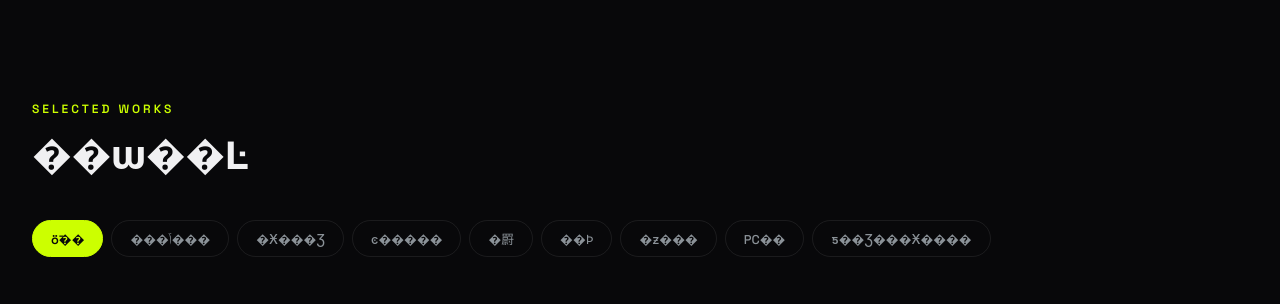
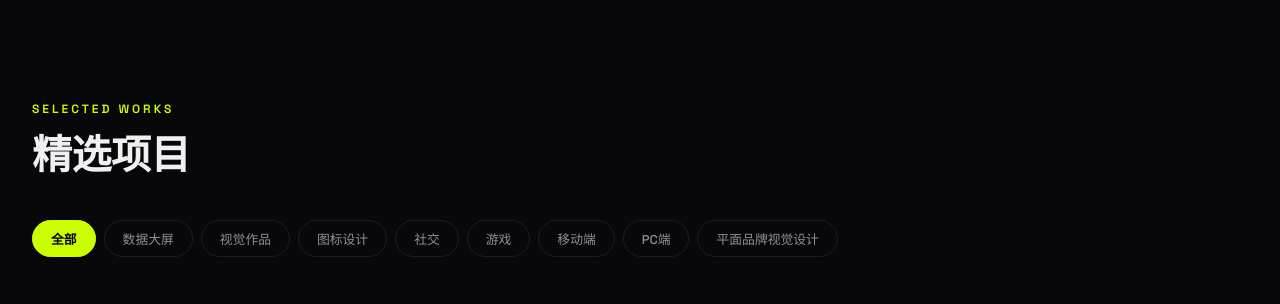
Before and after one commit to ltian869166-max/ai_log, a React (Vite) app: page / in a window 1280 px wide. Shown: the part 2220-2524 px from the top of the page. Built offline with nearby package versions, Linux system fonts and the light colour scheme; grey boxes are pictures that could not be loaded.

Commit message:
fix: 修复Projects.jsx中文乱码，恢复正确中文数据内容，清理临时文件

```diff
--- a/src/components/Projects.jsx
+++ b/src/components/Projects.jsx
@@ -2,137 +2,137 @@ import { useState, useRef } from 'react';
 import './Projects.css';
 
 const categories = [
-  'ȫ��',
-  '���ݴ���',
-  '�Ӿ���Ʒ',
-  'ͼ�����',
-  '�罻',
-  '��Ϸ',
-  '�ƶ���',
-  'PC��',
-  'ƽ��Ʒ���Ӿ����',
+  '全部',
+  '数据大屏',
+  '视觉作品',
+  '图标设计',
+  '社交',
+  '游戏',
+  '移动端',
+  'PC端',
+  '平面品牌视觉设计',
 ];
 
 const projects = [
   {
     id: 1,
-    category: '���ݴ���',
-    title: 'BI���ؼ�����ݴ���',
+    category: '数据大屏',
+    title: 'BI工地监控数据大屏',
     image: 'https://images.unsplash.com/photo-1551288049-bebda4e38f71?w=800&q=80',
-    tags: ['���ݿ��ӻ�', 'ʵʱ���', '�澯ϵͳ'],
+    tags: ['数据可视化', '实时监控', '告警系统'],
   },
   {
     id: 2,
-    category: '���ݴ���',
-    title: '�ǻ۳�����Ӫ����',
+    category: '数据大屏',
+    title: '智慧城市运营中心',
     image: 'https://images.unsplash.com/photo-1451187580459-43490279c0fa?w=800&q=80',
-    tags: ['��������', '3D��ͼ', 'ʵʱ����'],
+    tags: ['城市数据', '3D地图', '实时大屏'],
   },
   {
     id: 3,
-    category: '�Ӿ���Ʒ',
-    title: 'Ʒ���Ӿ�ʶ��ϵͳ',
+    category: '视觉作品',
+    title: '品牌视觉识别系统',
     image: 'https://images.unsplash.com/photo-1561070791-2526d30994b5?w=800&q=80',
-    tags: ['VI���', 'Ʒ�ƹ淶', '�Ӿ�����'],
+    tags: ['VI设计', '品牌规范', '视觉语言'],
   },
   {
     id: 4,
-    category: '�Ӿ���Ʒ',
-    title: 'AI��Ʒ�Ӿ�̽��',
+    category: '视觉作品',
+    title: 'AI产品视觉探索',
     image: 'https://images.unsplash.com/photo-1677442136019-21780ecad995?w=800&q=80',
-    tags: ['AI���', '�����Ӿ�', '���̽��'],
+    tags: ['AI设计', '概念视觉', '风格探索'],
   },
   {
     id: 5,
-    category: 'ͼ�����',
-    title: '��ҵ��ͼ���80+',
+    category: '图标设计',
+    title: '企业级图标库80+',
     image: 'https://images.unsplash.com/photo-1611162617213-7d7a39e9b1d7?w=800&q=80',
-    tags: ['ͼ��ϵͳ', '�����', '��ƹ淶'],
+    tags: ['图标系统', '组件库', '设计规范'],
   },
   {
     id: 6,
-    category: 'ͼ�����',
-    title: '3Dͼ����̽��',
+    category: '图标设计',
+    title: '3D图标风格探索',
     image: 'https://images.unsplash.com/photo-1620641788421-7a1c342ea42e?w=800&q=80',
-    tags: ['3Dͼ��', '������', '�Ӿ�ʵ��'],
+    tags: ['3D图标', '立体风格', '视觉实验'],
   },
   {
     id: 7,
-    category: '�罻',
-    title: 'PERFECT RUN �˶�����',
+    category: '社交',
+    title: 'PERFECT RUN 运动社区',
     image: 'https://images.unsplash.com/photo-1476480862126-209bfaa8edc8?w=800&q=80',
-    tags: ['�������', '�罻����', '�˶�����'],
+    tags: ['社区设计', '社交互动', '运动健康'],
   },
   {
     id: 8,
-    category: '�罻',
-    title: '�ѿ����罻ƽ̨',
+    category: '社交',
+    title: '脱口秀社交平台',
     image: 'https://images.unsplash.com/photo-1529156069898-49953e39b3ac?w=800&q=80',
-    tags: ['�罻ƽ̨', '�û�����', '�������'],
+    tags: ['社交平台', '用户体验', '互动设计'],
   },
   {
     id: 9,
-    category: '��Ϸ',
-    title: '��Ϸ����App���',
+    category: '游戏',
+    title: '游戏社区App设计',
     image: 'https://images.unsplash.com/photo-1538481199705-c710c4e965fc?w=800&q=80',
-    tags: ['��ϷUI', '��������', '����ϵͳ'],
+    tags: ['游戏UI', '社区互动', '赛事系统'],
   },
   {
     id: 10,
-    category: '��Ϸ',
-    title: '������ϷH5�',
+    category: '游戏',
+    title: '闯关游戏H5活动',
     image: 'https://images.unsplash.com/photo-1552820728-8b83bb6b2b6f?w=800&q=80',
-    tags: ['H5��Ϸ', '����', '����ת��'],
+    tags: ['H5游戏', '活动设计', '增长转化'],
   },
   {
     id: 11,
-    category: '�ƶ���',
-    title: '�Ʋ��˶�����App',
+    category: '移动端',
+    title: '计步运动健身App',
     image: 'https://images.unsplash.com/photo-1512941937669-90a1b58e7e9c?w=800&q=80',
-    tags: ['App���', '���ݿ��ӻ�', '�˶�����'],
+    tags: ['App设计', '数据可视化', '运动健康'],
   },
   {
     id: 12,
-    category: '�ƶ���',
-    title: '��Դ��ҵЭ��App',
+    category: '移动端',
+    title: '能源行业协作App',
     image: 'https://images.unsplash.com/photo-1517292987719-0369a794ec0f?w=800&q=80',
-    tags: ['��ҵЭ��', '�ƶ���', 'ͨѶ����'],
+    tags: ['企业协作', '移动端', '通讯工具'],
   },
   {
     id: 13,
-    category: 'PC��',
-    title: '��Ͷ����Ϣƽ̨',
+    category: 'PC端',
+    title: '招投标信息平台',
     image: 'https://images.unsplash.com/photo-1460925895917-afdab827c52f?w=800&q=80',
-    tags: ['B�˲�Ʒ', '��Ϣ����', '����ƽ̨'],
+    tags: ['B端产品', '信息检索', '数据平台'],
   },
   {
     id: 14,
-    category: 'PC��',
-    title: '��ѶͨЭ��ƽ̨',
+    category: 'PC端',
+    title: '井讯通协作平台',
     image: 'https://images.unsplash.com/photo-1559136555-9303baea8ebd?w=800&q=80',
-    tags: ['��ҵͨѶ', '�������', '������'],
+    tags: ['企业通讯', '任务管理', '跨端设计'],
   },
   {
     id: 15,
-    category: 'ƽ��Ʒ���Ӿ����',
-    title: 'Ʒ�ƺ���������ϵͳ',
+    category: '平面品牌视觉设计',
+    title: '品牌海报与物料系统',
     image: 'https://images.unsplash.com/photo-1561070791-2526d30994b5?w=800&q=80',
-    tags: ['�������', 'Ʒ������', '�Ӿ�ϵͳ'],
+    tags: ['海报设计', '品牌物料', '视觉系统'],
   },
   {
     id: 16,
-    category: 'ƽ��Ʒ���Ӿ����',
-    title: 'Logo������Ʒ������',
+    category: '平面品牌视觉设计',
+    title: 'Logo迭代与品牌升级',
     image: 'https://images.unsplash.com/photo-1626785774573-4b799315345d?w=800&q=80',
-    tags: ['Logo���', 'Ʒ������', '�Ӿ�ʶ��'],
+    tags: ['Logo设计', '品牌升级', '视觉识别'],
   },
 ];
 
 export default function Projects() {
-  const [activeCategory, setActiveCategory] = useState('ȫ��');
+  const [activeCategory, setActiveCategory] = useState('全部');
   const gridRef = useRef(null);
 
-  const filteredProjects = activeCategory === 'ȫ��'
+  const filteredProjects = activeCategory === '全部'
     ? projects
     : projects.filter((p) => p.category === activeCategory);
 
@@ -141,7 +141,7 @@ export default function Projects() {
       <div className="container">
         <div className="projects-header">
           <div className="section-label">Selected Works</div>
-          <h2 className="section-title" id="projects-title">��ѡ��Ŀ</h2>
+          <h2 className="section-title" id="projects-title">精选项目</h2>
         </div>
 
 
@@ -166,9 +166,8 @@ export default function Projects() {
               key={project.id}
               className="project-card"
               data-animate-project=""
-
               style={{ '--delay': `${index * 0.08}s` }}
-           >
+            >
               <div className="project-card-image">
                 <img src={project.image} alt={project.title} loading="lazy" />
                 <div className="project-card-overlay">
```
Also changed, not shown: 1 other file (tests, documents, lock files or other folders).
